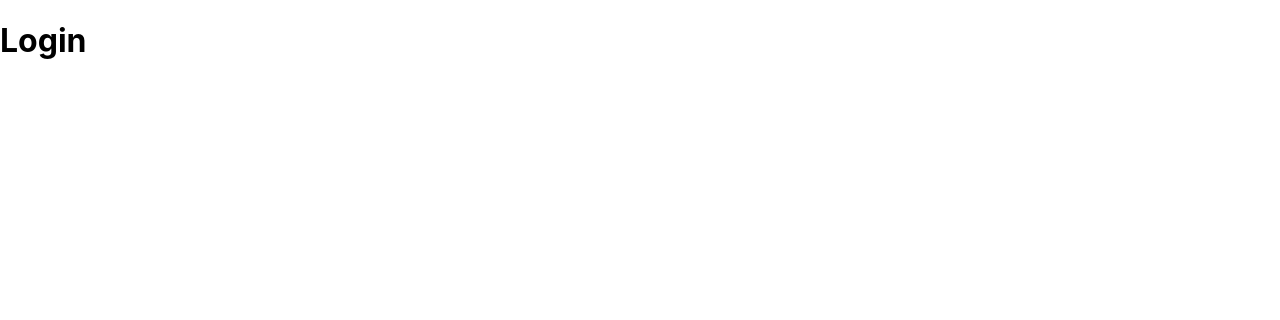
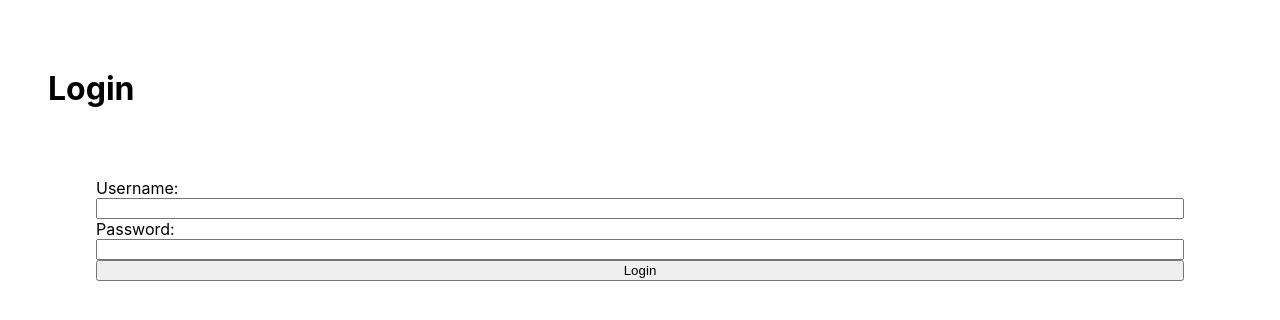
Before and after one commit to ca1c/simpleBlog, a Next.js app: page /login in a window 1280 px wide. Shown: the top 320 px of the page. Built offline with nearby package versions, Linux system fonts and the light colour scheme.

Commit message:
login skeleton

```diff
--- /dev/null
+++ b/components/textInput.component.js
@@ -0,0 +1,5 @@
+export default function TextInput(props) {
+    return (
+        <input type="text" onChange={props.stateFunc}></input>
+    )
+}
--- a/pages/login.js
+++ b/pages/login.js
@@ -1,12 +1,41 @@
+import { useState } from 'react';
+import styles from '../styles/login.module.css';
+
 import Head from 'next/head'
+import TextInput from '../components/textInput.component';
 
 export default function Login() {
+    const [loginDetails, setLoginDetails] = useState({username: "", password: ""});
+
+    function handleUsernameChange(e) {
+        var value = e.target.value;
+        setLoginDetails({username: value, password: loginDetails.password});
+    }
+
+    function handlePasswordChange(e) {
+        var value = e.target.value;
+        setLoginDetails({username: loginDetails.username, password: value});
+    }
+
+    function SubmitLogin() {
+        console.log(loginDetails);
+    }
+
     return (
         <>
             <Head>
                 <title>SimpleBlog - Login</title>
             </Head>
-            <h1>Login</h1>
+            <div className={styles.container}>
+                <h1>Login</h1>
+                <div className={styles.container}>
+                    <label>Username:</label>
+                    <input type="text" onChange={handleUsernameChange} />
+                    <label>Password:</label>
+                    <input type="password" onChange={handlePasswordChange} />
+                    <button onClick={SubmitLogin}>Login</button>
+                </div>
+            </div>
         </>
     );
 }
--- /dev/null
+++ b/styles/login.module.css
@@ -0,0 +1,17 @@
+.heading {
+    font-size: 3rem;
+}
+.subheading {
+    font-size: 2rem;
+}
+.pheading {
+    font-size: 1.5rem;
+}
+.paragraph {
+    margin-left: 1rem;
+}
+.container {
+    display: flex;
+    flex-direction: column;
+    margin: 3rem;
+}
```
